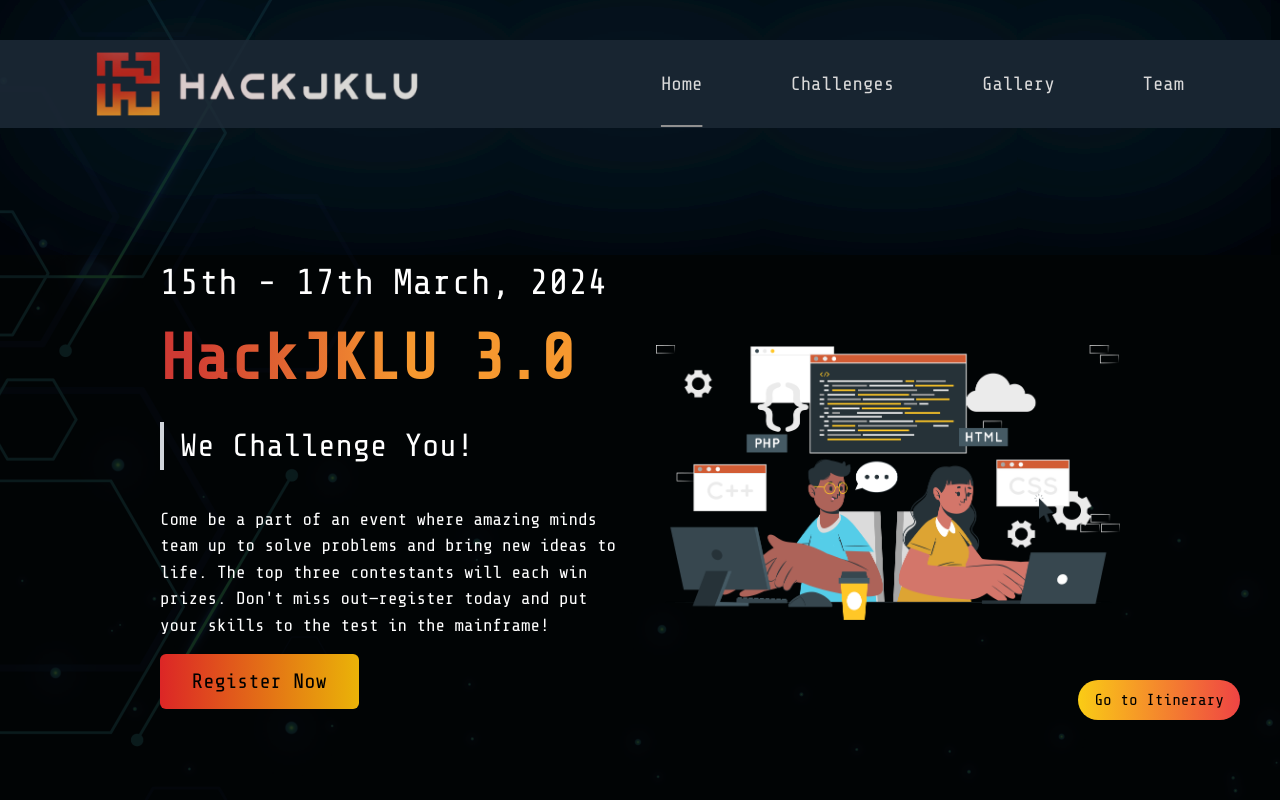
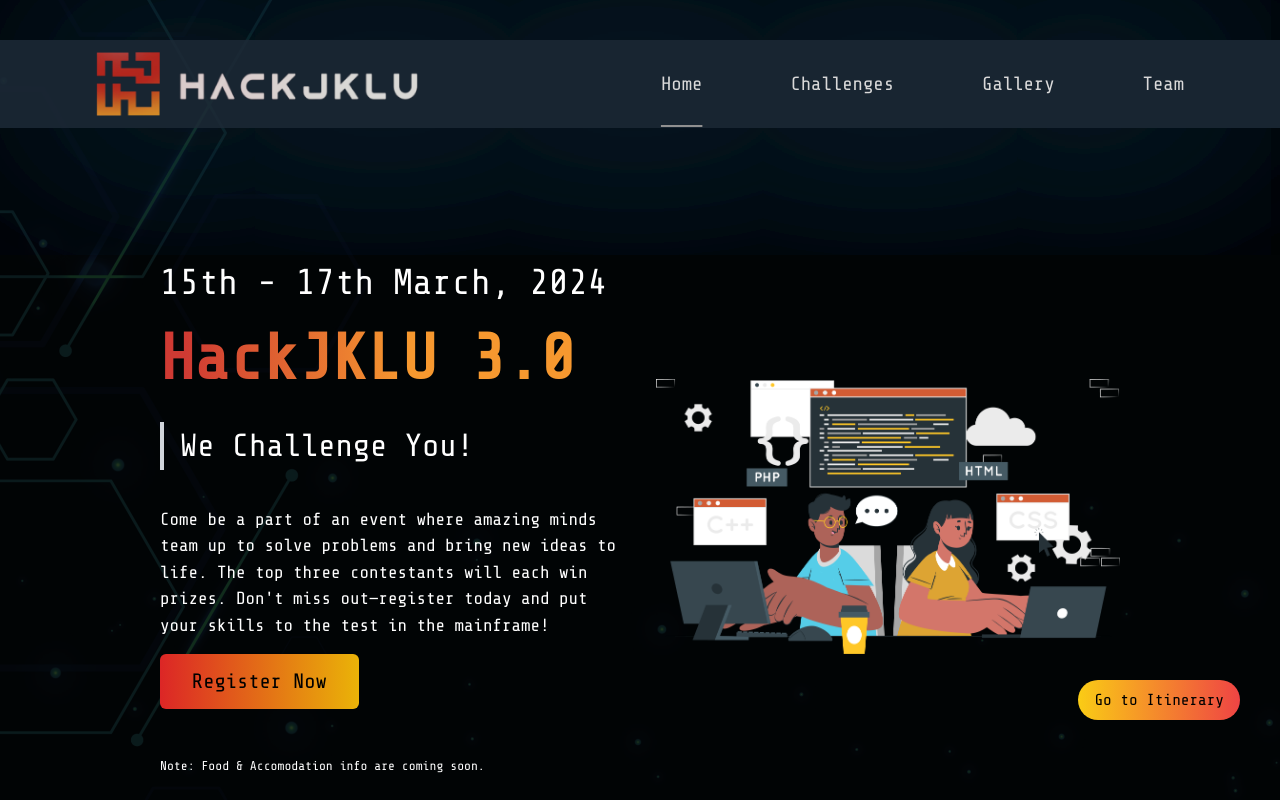
Before and after one commit to adistrim/hackJKLUv3, a Next.js app: page / in a window 1280 px wide. Shown: the top 800 px of the page. Built offline with nearby package versions, Linux system fonts and the light colour scheme.

Commit message:
added note below the register button

```diff
--- a/src/app/components/home.tsx
+++ b/src/app/components/home.tsx
@@ -40,6 +40,7 @@
           </p>
           <div className="hidden md:block">
             <RegisterBtn />
+            <p className="text-[0.8rem] mt-[3rem]">Note: Food & Accomodation info are coming soon.</p>
           </div>
         </div>
 
@@ -64,6 +65,7 @@
         <div className="my-[1rem] block md:hidden">
           <RegisterBtn />
         </div>
+        <p className="block md:hidden text-[0.8rem] mx-[5rem] text-center">Note: Food & Accomodation info are coming soon.</p>
       </div>
       <Image
         className="hidden md:block my-[12rem]"
```
